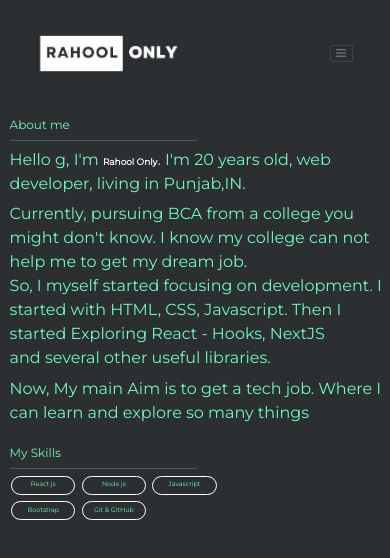
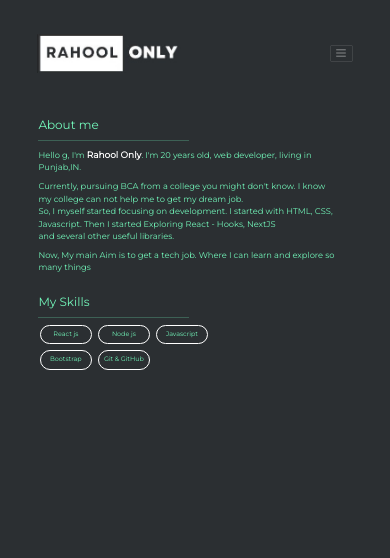
Before and after one commit to rahoolonly/portfolio, a React (Create React App) app: page /about in a window 390 px wide. Shown: the top 558 px of the page. Built offline with nearby package versions, Linux system fonts and the light colour scheme; a web font is replaced by a local one.

Commit message:
some changes made

```diff
--- a/src/components/about/About.js
+++ b/src/components/about/About.js
@@ -3,7 +3,7 @@ import "./about.css";
 
 const About = () => {
   return (
-    <div className="ps-4 mt-4 container">
+    <div id="aboutme" className="ps-md-4 mt-4 container">
       <div className="fs-2 mb-2"> About me</div>
       <hr className="w-50" />
       <p>
--- a/src/components/about/about.css
+++ b/src/components/about/about.css
@@ -3,7 +3,7 @@ strong{
 }
 
 p{
-    font-size: 16px;
+    font-size: 1.3rem;
 }
 
 .after-name{
@@ -16,3 +16,15 @@ p{
     margin-left: 1rem;
     border-radius: 10px;
 }
+
+
+@media screen and (max-width:576px) {
+    html{
+        font-size: 30% ;
+    }
+
+    #aboutme{
+        padding-left: 6rem ;
+        padding-right: 8rem;
+    }
+}
--- a/src/components/contact/contact.css
+++ b/src/components/contact/contact.css
@@ -1,7 +1,12 @@
 @media screen and (max-width: 768px) {
-#contact{
-    padding-left: 6rem ;
-    padding-right: 7rem ;
-
+  #contact {
+    padding-left: 6rem  ;
+    padding-right: 7rem;
+  }
 }
+@media screen and (max-width: 576px) {
+  #contact {
+    padding-left: 6rem;
+    padding-right: 7rem;
+  }
 }
--- a/src/components/home/home.css
+++ b/src/components/home/home.css
@@ -36,12 +36,10 @@ h1{
 
    #profile{
        margin-left: 0;
-       border-radius: 90% 50% 20% 60%;
-
    }
 
  .first-half{
-     padding-left: 4rem;
+     padding-left: 3rem;
      margin-bottom: 1rem;
      display: flex;
      justify-content: center;
--- a/src/components/navbar/navbar.css
+++ b/src/components/navbar/navbar.css
@@ -13,9 +13,14 @@ li > a :hover{
     color: #ffff !important;
 }
 
+@media screen and (min-width: 578px) and (max-width: 768px) {
+
+    .navbar{
+        padding: 2rem 0rem !important;
+    }
+  }
+
 @media screen and (max-width: 576px) {
-
-
 
     .navbar{
         padding:5rem 5rem !important;
```
